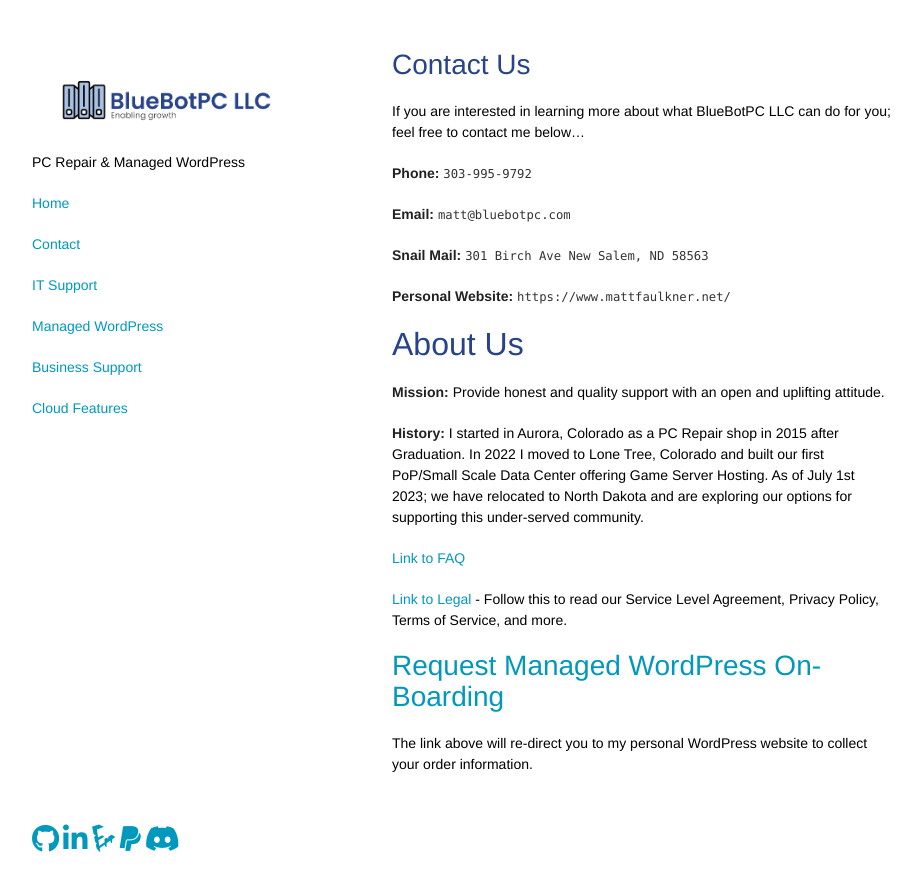
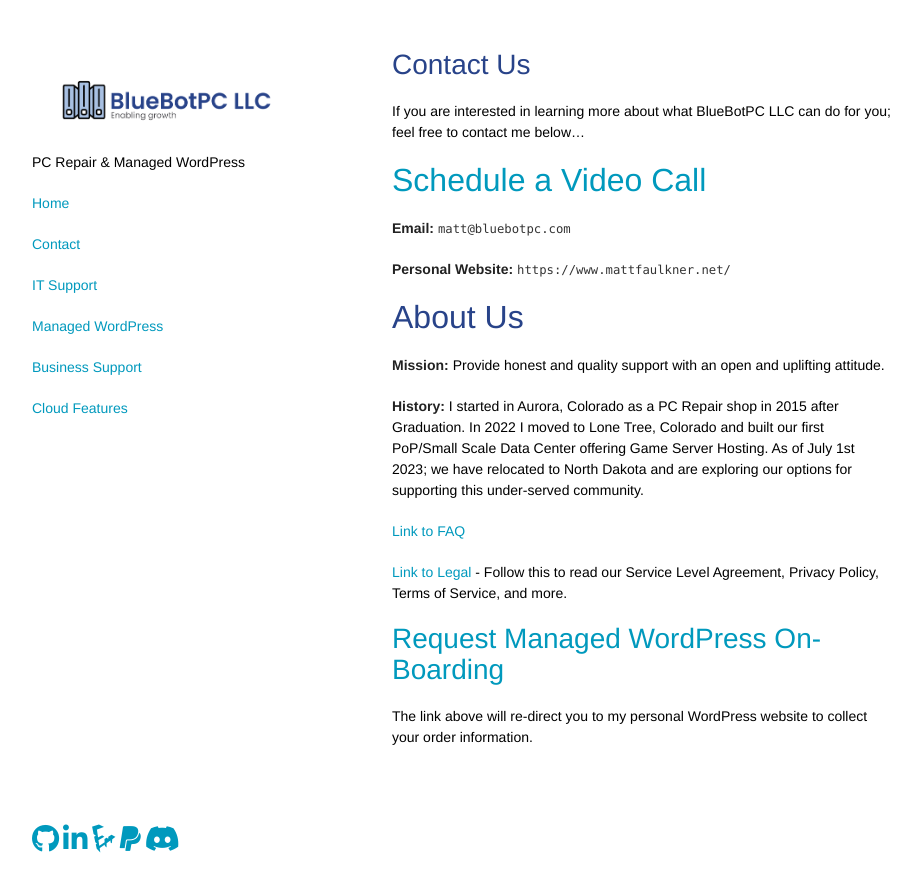
Before and after one commit to GoobyFRS/bluebotpc-web, a Jekyll site: the page built from pages/contact.md, in a window 1280 px wide. Shown: the top 892 px of the page, without its empty margins (178-1099 px from the left). Built offline with Jekyll 4.4.1, drawn with Linux system fonts in a browser that asks for light colours; nearby versions of some CDN libraries; our own code applies the rules of GitHub Pages for plain Markdown files.

Commit message:
Update contact.md

````diff
--- a/pages/contact.md
+++ b/pages/contact.md
@@ -5,11 +5,9 @@ layout: default
 
 If you are interested in learning more about what BlueBotPC LLC can do for you; feel free to contact me below...
 
-**Phone:** ```303-995-9792```
+## [Schedule a Video Call](https://calendly.com/bluebotpc/consult)
 
 **Email:** ```matt@bluebotpc.com```
-
-**Snail Mail:** ```301 Birch Ave New Salem, ND 58563```
 
 **Personal Website:** ```https://www.mattfaulkner.net/```
 
````
